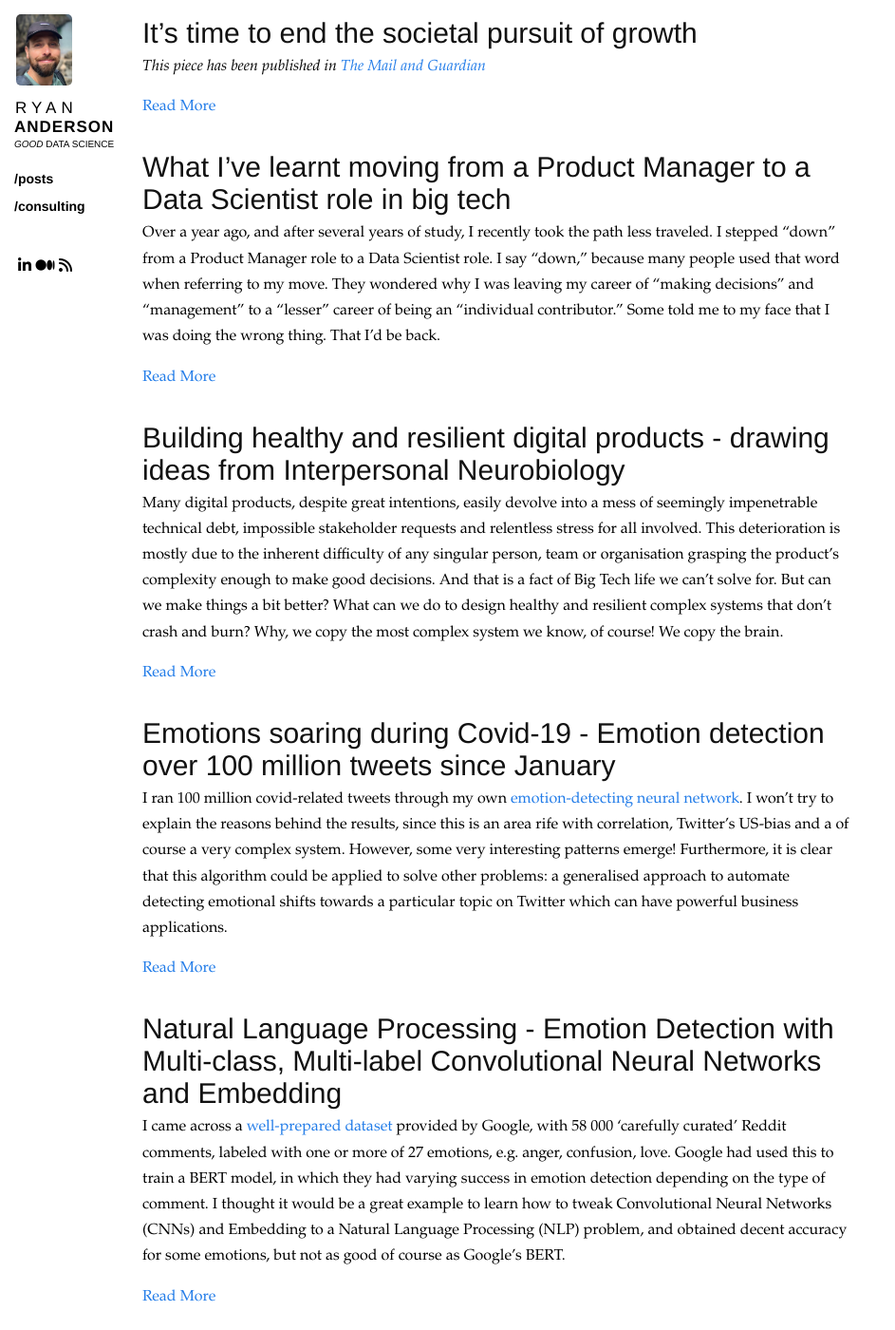
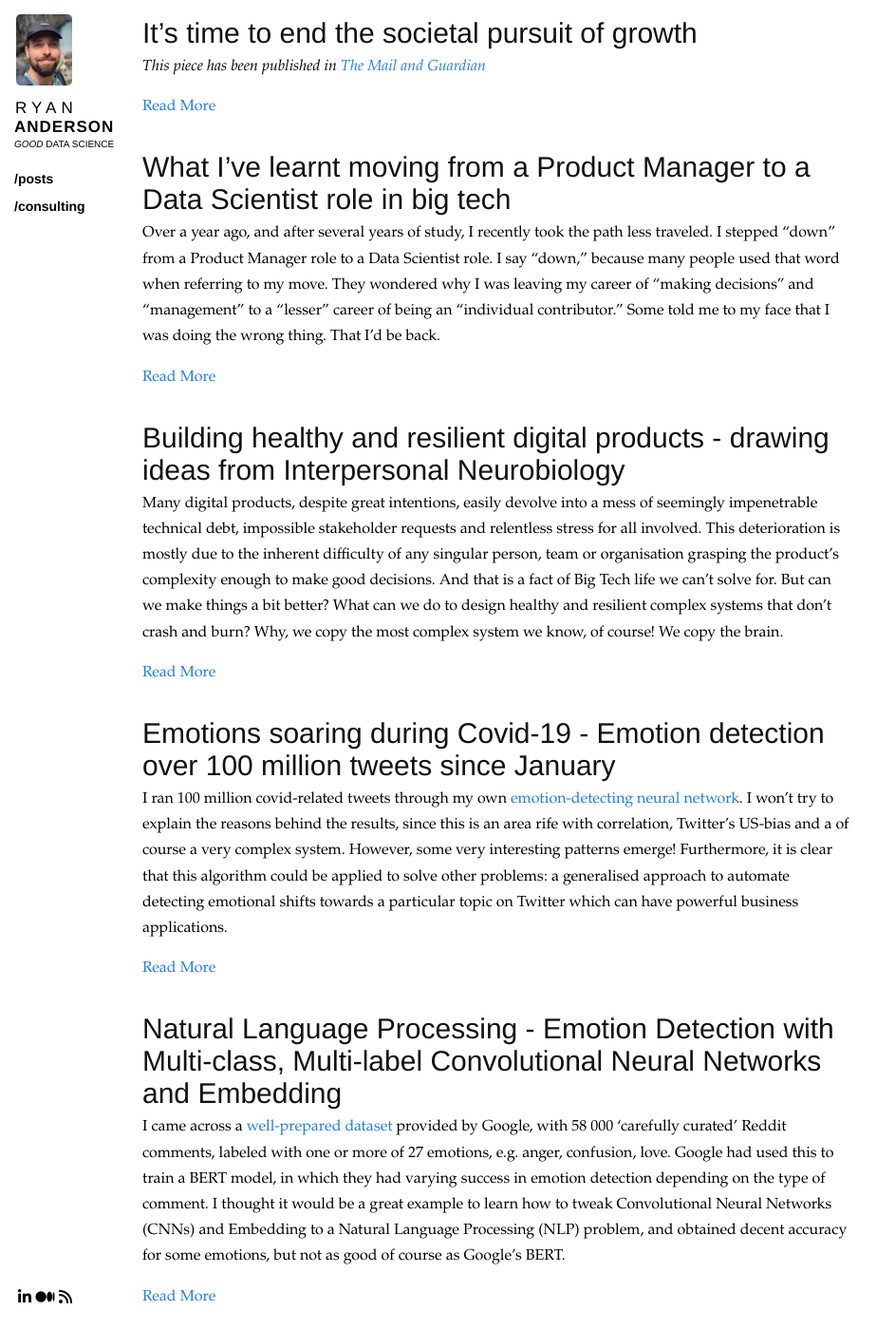
Before and after one commit to ryan-anderson-ds/ryan-anderson-ds.github.io, a Jekyll site: the page built from index.html, in a window 1280 px wide and 1400 px high. Shown: the whole window at 95% size, without its empty margins (0-943 px from the left). Built offline with Jekyll 4.4.1, drawn with Linux system fonts in a browser that asks for light colours.

Commit message:
Update base.scss

```diff
--- a/css/base.scss
+++ b/css/base.scss
@@ -55,7 +55,7 @@ a {
   }
   .meta {
     position: absolute;
-    bottom: 10;
+    bottom: 40px;
     a {
       margin-left: 0px;
       color: black;
```
